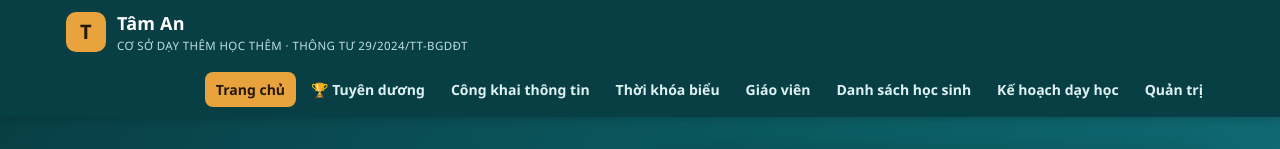
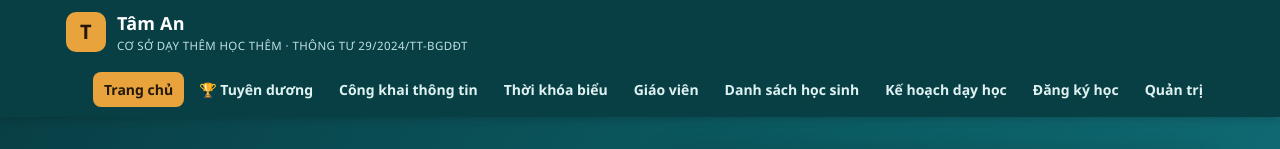
Before and after one commit to tamvan986/cosodaythemhocthemtaman, a plain HTML site: page index.html in a window 1280 px wide. Shown: the top 149 px of the page. Drawn offline with Linux system fonts and the light colour scheme.

Commit message:
Add 'Đăng ký học' link to navigation

```diff
--- a/index.html
+++ b/index.html
@@ -138,6 +138,7 @@ input[type=checkbox].big{width:19px;height:19px;accent-color:var(--teal)}
       <a href="#giaovien" data-nav="giaovien">Giáo viên</a>
       <a href="#hocsinh" data-nav="hocsinh">Danh sách học sinh</a>
       <a href="#kehoach" data-nav="kehoach">Kế hoạch dạy học</a>
+       <a href="#dangky" data-nav="dangky">Đăng ký học</a>
       <a href="#" id="navAdmin">Quản trị</a>
     </nav>
   </div>
```
